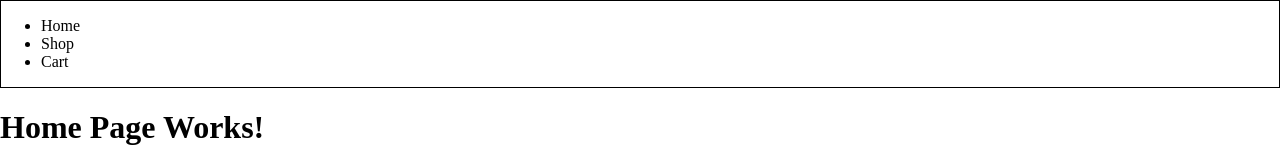
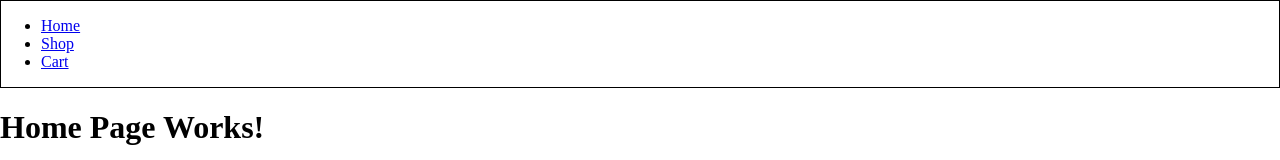
Before and after one commit to itssduy/Shopping-Cart, a React (Vite) app: page / in a window 1280 px wide. Before the commit this address led to /home. Shown: the top 160 px of the page. Built offline with nearby package versions, Linux system fonts and the light colour scheme.

Commit message:
Link components in Navbar

```diff
--- a/src/components/shared/Navbar.jsx
+++ b/src/components/shared/Navbar.jsx
@@ -1,3 +1,4 @@
+import { Link } from 'react-router'
 import '../styles/Navbar.css'
 
 const Navbar = () => {
@@ -6,10 +7,10 @@ const Navbar = () => {
     return (
         <>
             <nav>
-                <ul>
-                    <li>Home</li>
-                    <li>Shop</li>
-                    <li>Cart</li>
+                <ul >
+                    <li><Link to='/'>Home</Link></li>
+                    <li><Link to='shop'>Shop</Link></li>
+                    <li><Link to='cart'>Cart</Link></li>
                 </ul>
             </nav>
         </>
--- a/src/routes.jsx
+++ b/src/routes.jsx
@@ -12,11 +12,7 @@ const routes = [
         errorElement: <Error />,
         children: [
             {
-                path: '',
-                element: <Navigate to='home'/>
-            },
-            {
-                path: 'home',
+                path: '/',
                 element: <Home />,
             },
             {
```
Also changed, not shown: 1 other file (tests, documents, lock files or other folders).
